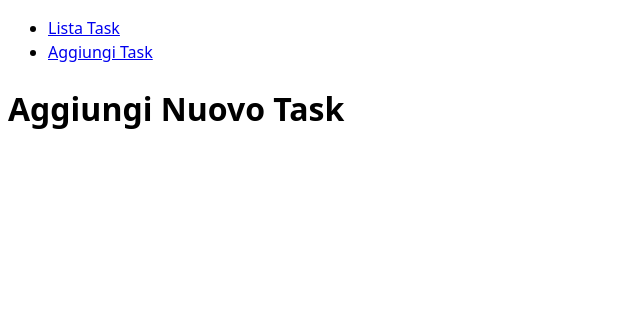
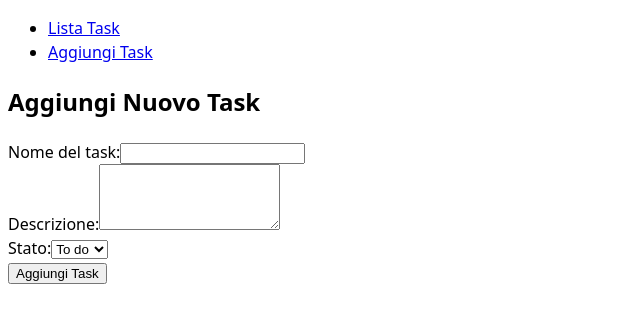
Before and after one commit to Alex-Mihov/ex-react-task-manager, a React (Vite) app: page /add in a window 1280 px wide. Shown: the top 322 px of the page, without its empty margins (0-640 px from the left). Built offline with nearby package versions, Linux system fonts and the light colour scheme; no server answers.

Commit message:
[add] implement AddTask component with form for task creation

```diff
--- a/src/pages/AddTask.jsx
+++ b/src/pages/AddTask.jsx
@@ -1,8 +1,55 @@
+import { useState, useRef } from 'react'
+
+
 function AddTask() {
+    const [title, setTitle] = useState('')
+    const descriptionRef = useRef()
+    const statusRef = useRef()
+
+    const handleSubmit = (e) => {
+        e.preventDefault()
+
+    }
+
     return (
-        <div>
-            <h1>Aggiungi Nuovo Task</h1>
-            {/* Add task form will be added later */}
+        <div className="add-task-container">
+            <h2>Aggiungi Nuovo Task</h2>
+            <form onSubmit={handleSubmit} className="add-task-form">
+                <div className="form-group">
+                    <label htmlFor="title">Nome del task:</label>
+                    <input
+                        type="text"
+                        id="title"
+                        value={title}
+                        onChange={(e) => setTitle(e.target.value)}
+                        required
+                    />
+                </div>
+
+                <div className="form-group">
+                    <label htmlFor="description">Descrizione:</label>
+                    <textarea
+                        id="description"
+                        ref={descriptionRef}
+                        rows="4"
+                    />
+                </div>
+
+                <div className="form-group">
+                    <label htmlFor="status">Stato:</label>
+                    <select
+                        id="status"
+                        ref={statusRef}
+                        defaultValue="To do"
+                    >
+                        <option value="To do">To do</option>
+                        <option value="Doing">Doing</option>
+                        <option value="Done">Done</option>
+                    </select>
+                </div>
+
+                <button type="submit">Aggiungi Task</button>
+            </form>
         </div>
     )
 }
```
